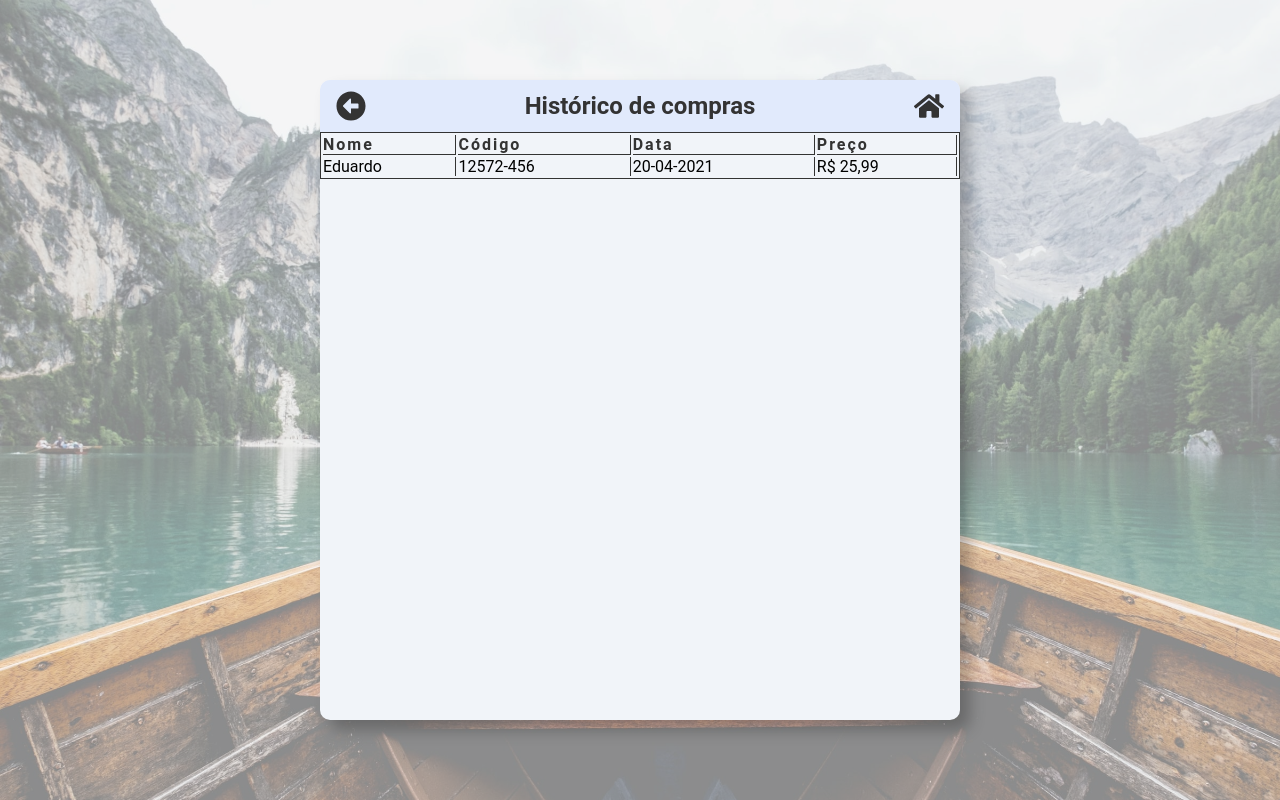
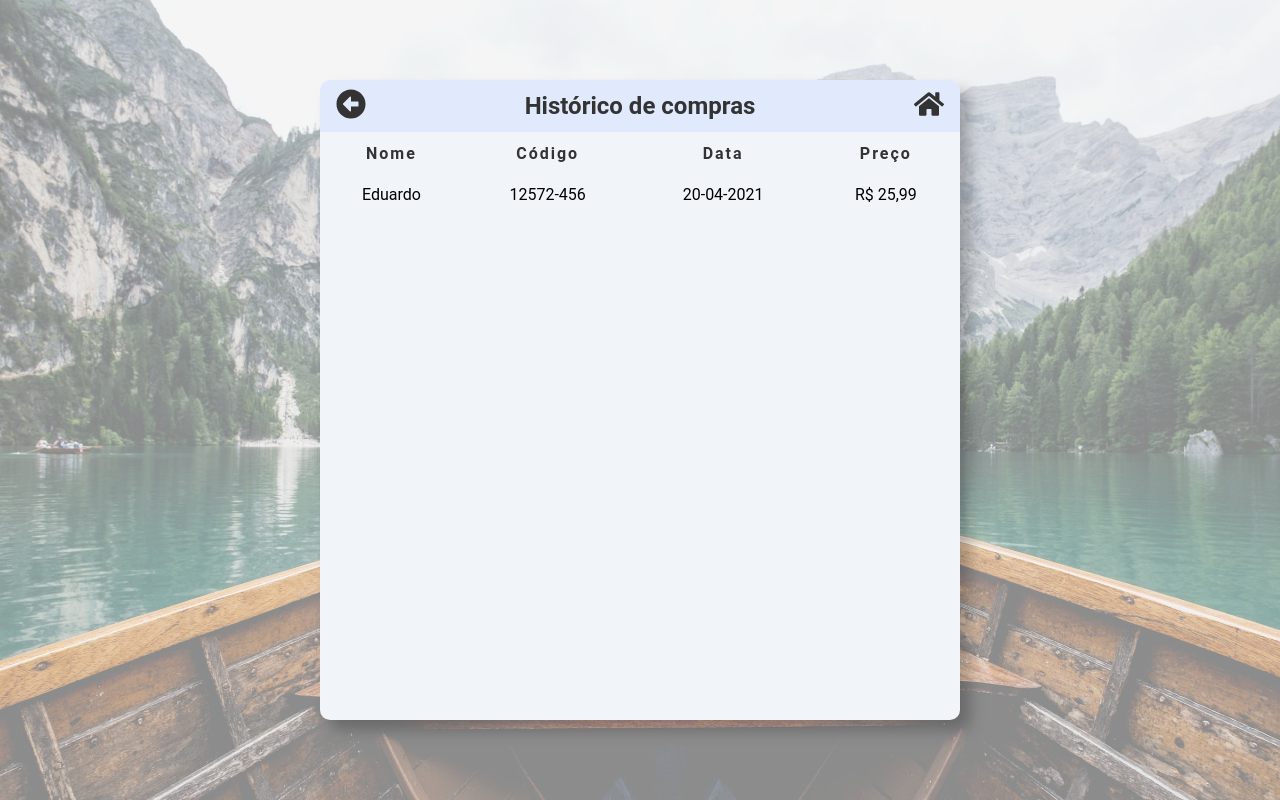
Before and after one commit to Jose-Nonato/Kayake-da-Onca, a React (Create React App) app in the folder app/: page /historic in a window 1280 px wide. Built offline with nearby package versions, Linux system fonts and the light colour scheme.

Commit message:
feat: styles table

```diff
--- a/app/src/views/historic/historic.js
+++ b/app/src/views/historic/historic.js
@@ -12,9 +12,9 @@ function Historic(){
                 <section>
                     <div className="box">
                         <div className="historic__menu">
-                            <FaArrowAltCircleLeft className="iconHome" size={'30px'}/>
+                            <a href="/schedule"><FaArrowAltCircleLeft className="iconHome" size={'30px'}/></a>
                             <h1>Histórico de compras</h1>
-                            <FaHome className="iconHome" size={'30px'}/>
+                            <a href="/dashboard"><FaHome className="iconHome" size={'30px'}/></a>
                         </div>
 
 
--- a/app/src/views/historic/style.js
+++ b/app/src/views/historic/style.js
@@ -76,6 +76,24 @@ export const Container = styled.div`
 
         }
 
+        .recent__buy {
+            table {
+                border: none;
+
+                th {
+                    border: none;
+                    text-align: center;
+                    padding: 10px;
+                }
+
+                td {
+                    border: none;
+                    text-align: center;
+                    padding: 10px;
+                }
+            }
+        }
+
     }
 
 
```
